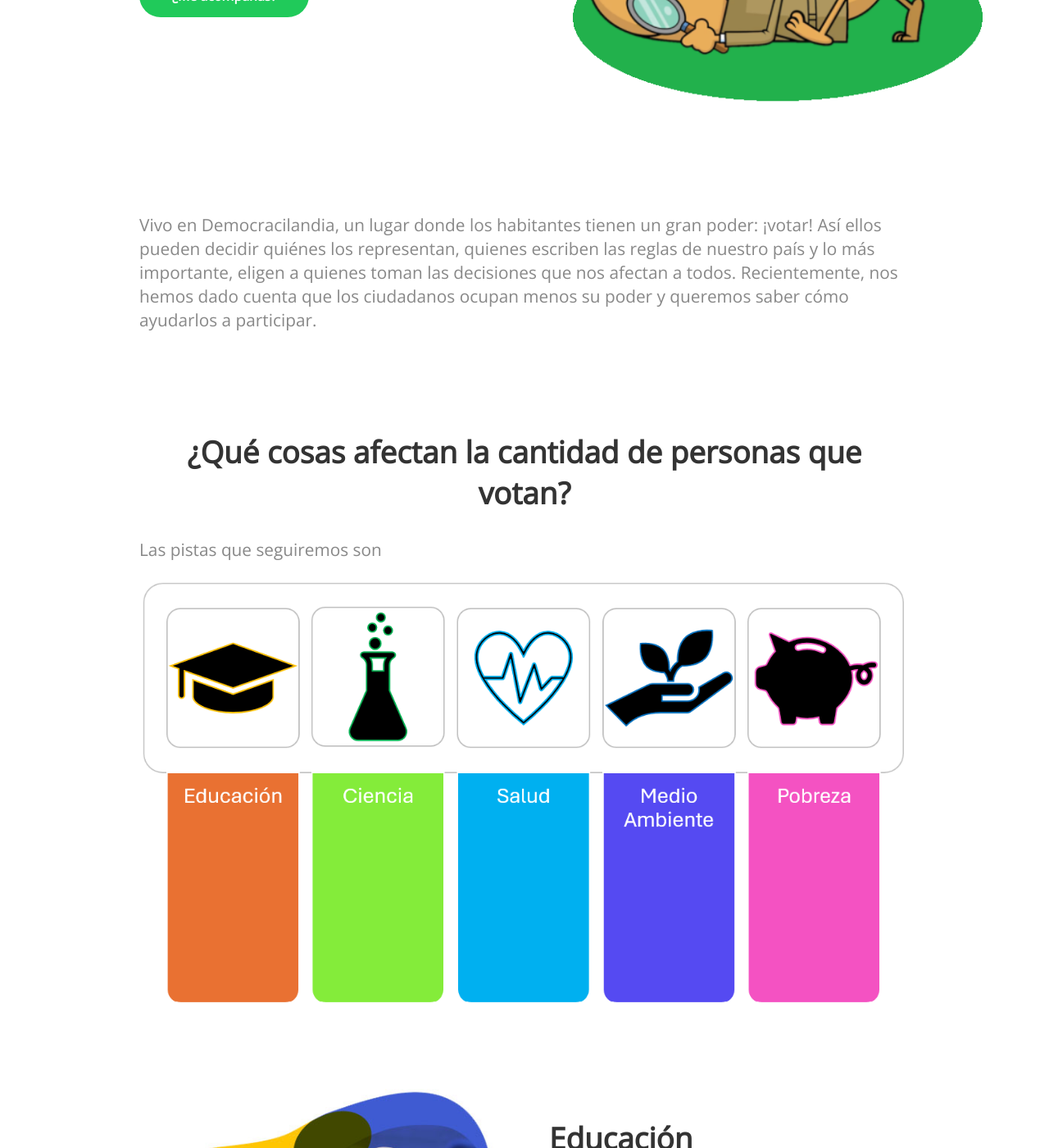
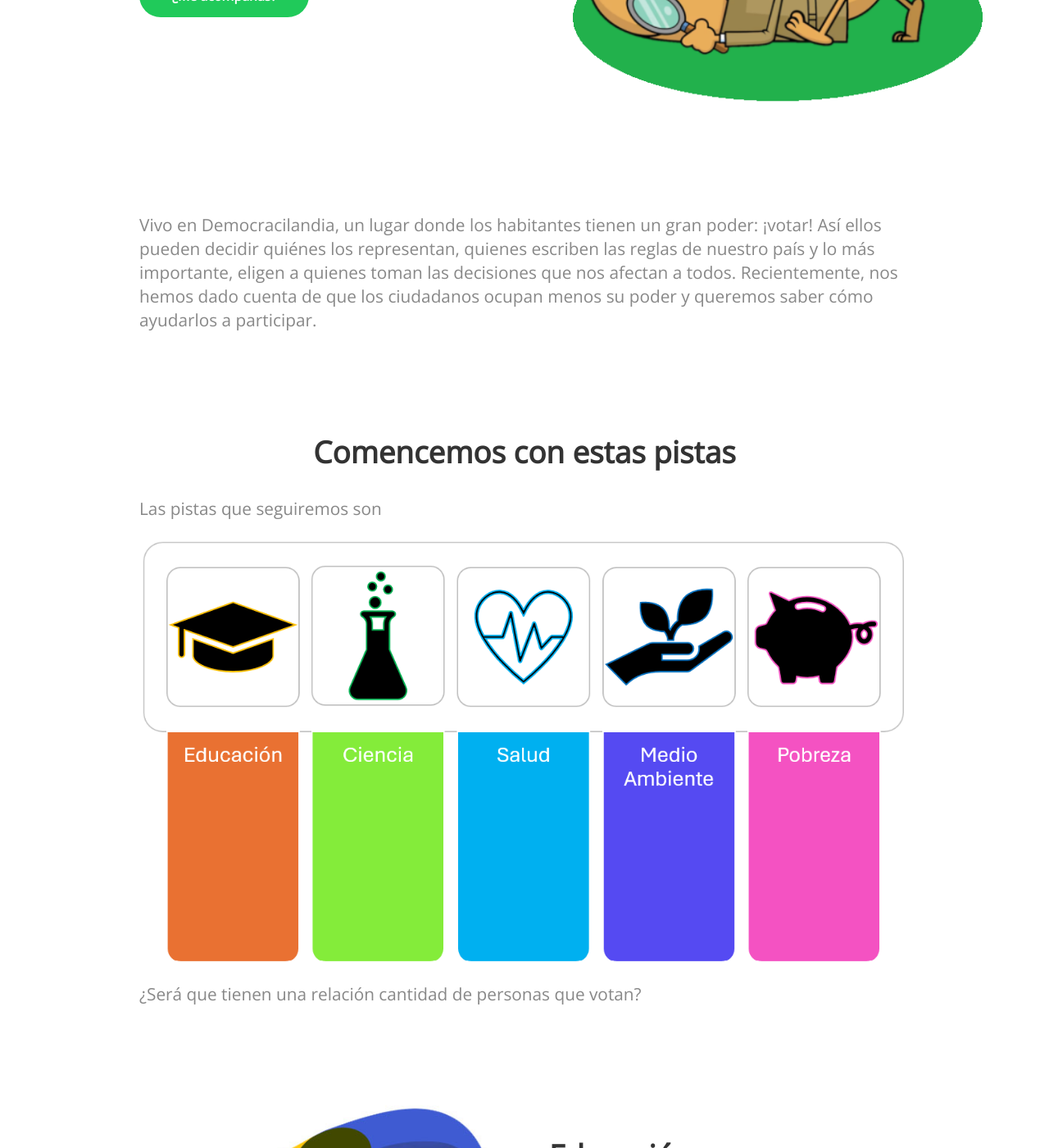
Before and after one commit to carlaAndr/democracia.github.io, a Jekyll site: the page built from index.html, in a window 1280 px wide and 1400 px high, scrolled down 404 px. Shown: the whole window at 82% size. Built offline with Jekyll 4.4.1, drawn with Linux system fonts in a browser that asks for light colours; nearby versions of some CDN libraries.

Commit message:
Update index.html

```diff
--- a/index.html
+++ b/index.html
@@ -28,19 +28,24 @@ title: Democracia
 			<p class="editable"> Vivo en Democracilandia, un lugar donde los habitantes tienen un gran poder: ¡votar!
 					Así ellos pueden decidir quiénes los representan, quienes escriben las reglas de nuestro país y lo más importante,
 					eligen a quienes toman las decisiones que nos afectan a todos.
-					Recientemente, nos hemos dado cuenta que los ciudadanos ocupan menos su poder y queremos saber cómo ayudarlos a participar.</p>
+					Recientemente, nos hemos dado cuenta de que los ciudadanos ocupan menos su poder y queremos saber cómo ayudarlos a participar.
+
+
+			</p>
 		</div>
 
 </div>
 
 <div class="container">
-	<h2 class="editable" style="text-align: center;">¿Qué cosas afectan la cantidad de personas que votan?</h2>
+	<h2 class="editable" style="text-align: center;">Comencemos con estas pistas</h2>
 	<p>
 		Las pistas que seguiremos son
 
 	</p>
 	<img src="{{ site.baseurl }}/images/Pistas.png" alt="Sheep">
-
+	<p>
+		¿Será que tienen una relación cantidad de personas que votan?
+	</p>
 
 </div>
 
```
